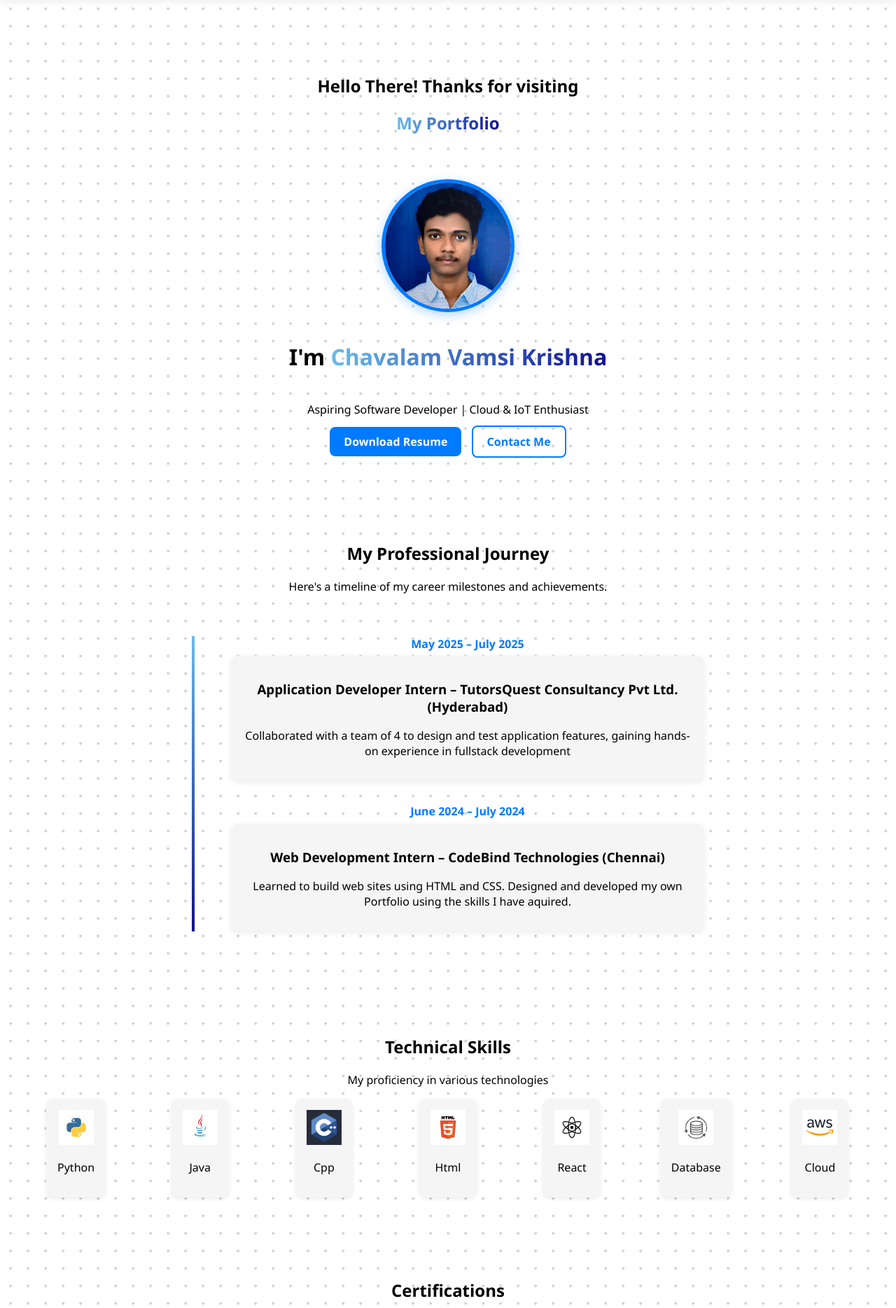
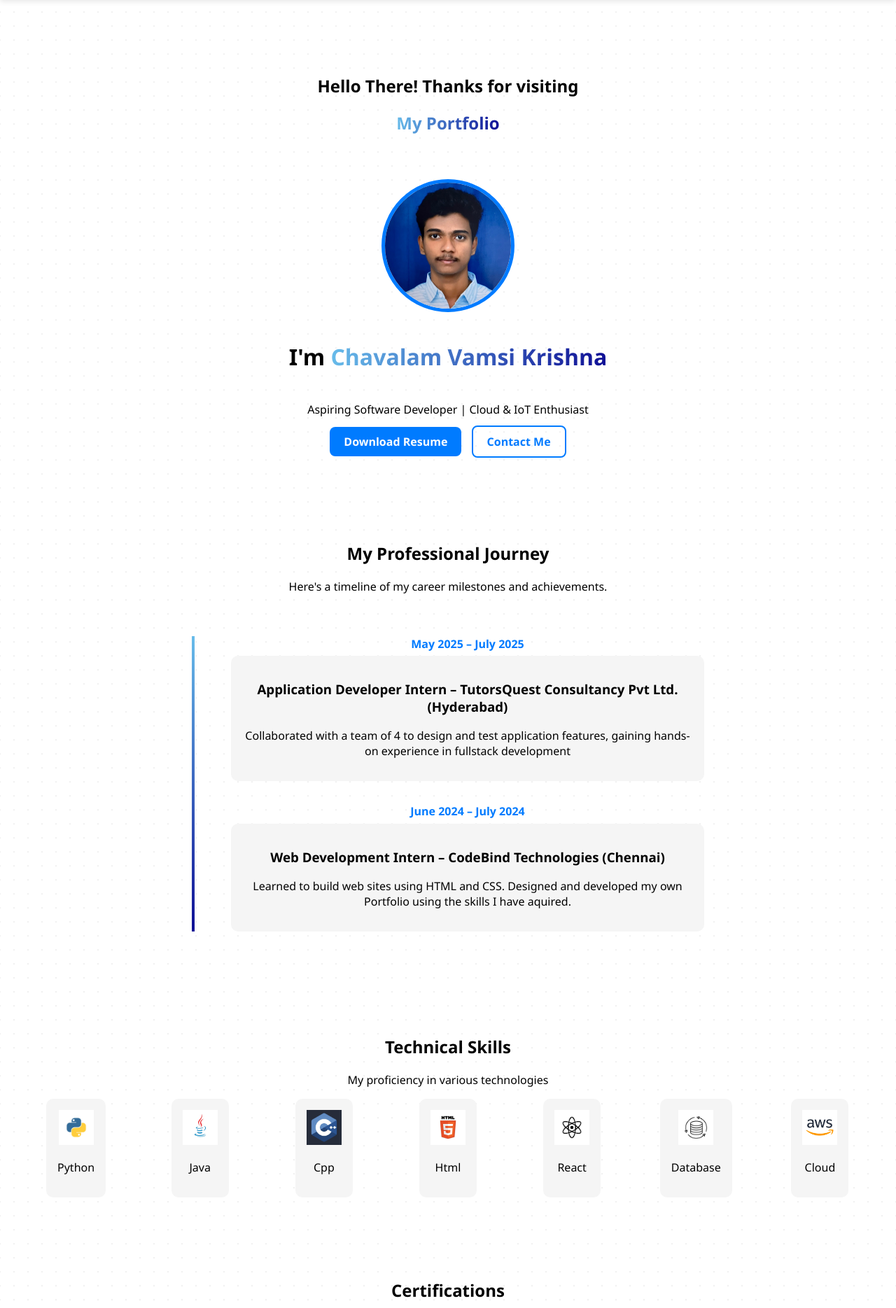
Before and after one commit to VamsiKrishnaChavalam/vamsi-portfolio, a Flask app: page / in a window 1280 px wide. Shown: the part 55-1924 px from the top of the page at 70% size. Run offline with Flask 3, Linux system fonts and the light colour scheme.

Commit message:
Update style.css

```diff
--- a/static/style.css
+++ b/static/style.css
@@ -2,18 +2,19 @@
   --bg: #ffffff;
   --text: #000000;
   --card: #f5f5f5;
-  /* More visible, larger dots */
-  --pattern: radial-gradient(#00000030 2px, transparent 1px);
+  --pattern: radial-gradient(#00000010 1px, transparent 1px);
 }
 
 html {
   scroll-behavior: smooth;
 }
+
 body {
   background-color: var(--bg);
-  background-image: var(--pattern);
-  background-size: 25px 25px; /* Slightly bigger spacing for cleaner look */
-  background-position: center;
+  background-image: var(--pattern), var(--cursor-gradient, none);
+  background-size: 20px 20px, 100% 100%;
+  background-position: center, center;
+  background-repeat: repeat, no-repeat;
   color: var(--text);
   font-family: 'Segoe UI', sans-serif;
   margin: 0;
@@ -26,7 +27,7 @@ body {
   position: sticky;
   top: 0;
   background: var(--bg);
-  box-shadow: 0 2px 12px rgba(0,0,0,0.08);
+  box-shadow: 0 2px 8px rgba(0,0,0,0.1);
   padding: 1rem;
   z-index: 1000;
 }
@@ -44,7 +45,6 @@ nav a {
   border-radius: 20px;
   font-weight: bold;
   color: var(--text);
-  transition: background 0.3s ease, color 0.3s ease;
 }
 nav a:hover {
   background: #007BFF;
@@ -67,7 +67,6 @@ nav a:hover {
   border-radius: 50%;
   border: 5px solid #007BFF;
   margin-bottom: 1rem;
-  box-shadow: 0 4px 15px rgba(0, 123, 255, 0.3);
 }
 .typewriter {
   display: inline-block;
@@ -99,23 +98,14 @@ nav a:hover {
   border-radius: 8px;
   margin: 5px;
   font-weight: bold;
-  transition: transform 0.2s ease, background 0.3s ease, color 0.3s ease;
 }
 .btn {
   background: #007BFF;
   color: white;
 }
-.btn:hover {
-  transform: translateY(-3px);
-}
 .btn-outline {
   border: 2px solid #007BFF;
   color: #007BFF;
-}
-.btn-outline:hover {
-  background: #007BFF;
-  color: white;
-  transform: translateY(-3px);
 }
 
 /* Sections */
@@ -133,12 +123,10 @@ nav a:hover {
   background: var(--card);
   padding: 1rem;
   border-radius: 10px;
-  transition: transform 0.3s, box-shadow 0.3s;
-  box-shadow: 0 2px 6px rgba(0,0,0,0.08);
+  transition: transform 0.3s;
 }
 .skill-item:hover {
   transform: scale(1.1);
-  box-shadow: 0 4px 15px rgba(0,0,0,0.15);
 }
 .skill-item img {
   width: 50px;
@@ -206,7 +194,6 @@ nav a:hover {
   background: var(--card);
   padding: 1rem;
   border-radius: 10px;
-  box-shadow: 0 2px 8px rgba(0,0,0,0.08);
 }
 
 /* Footer and Social */
@@ -222,11 +209,10 @@ nav a:hover {
   font-size: 2rem;
   margin: 0 10px;
   color: var(--text);
-  transition: color 0.3s, transform 0.2s;
+  transition: color 0.3s;
 }
 .social-icons a:hover {
   color: #007BFF;
-  transform: scale(1.1);
 }
 
 /* === Responsive Mobile Enhancements === */
```
